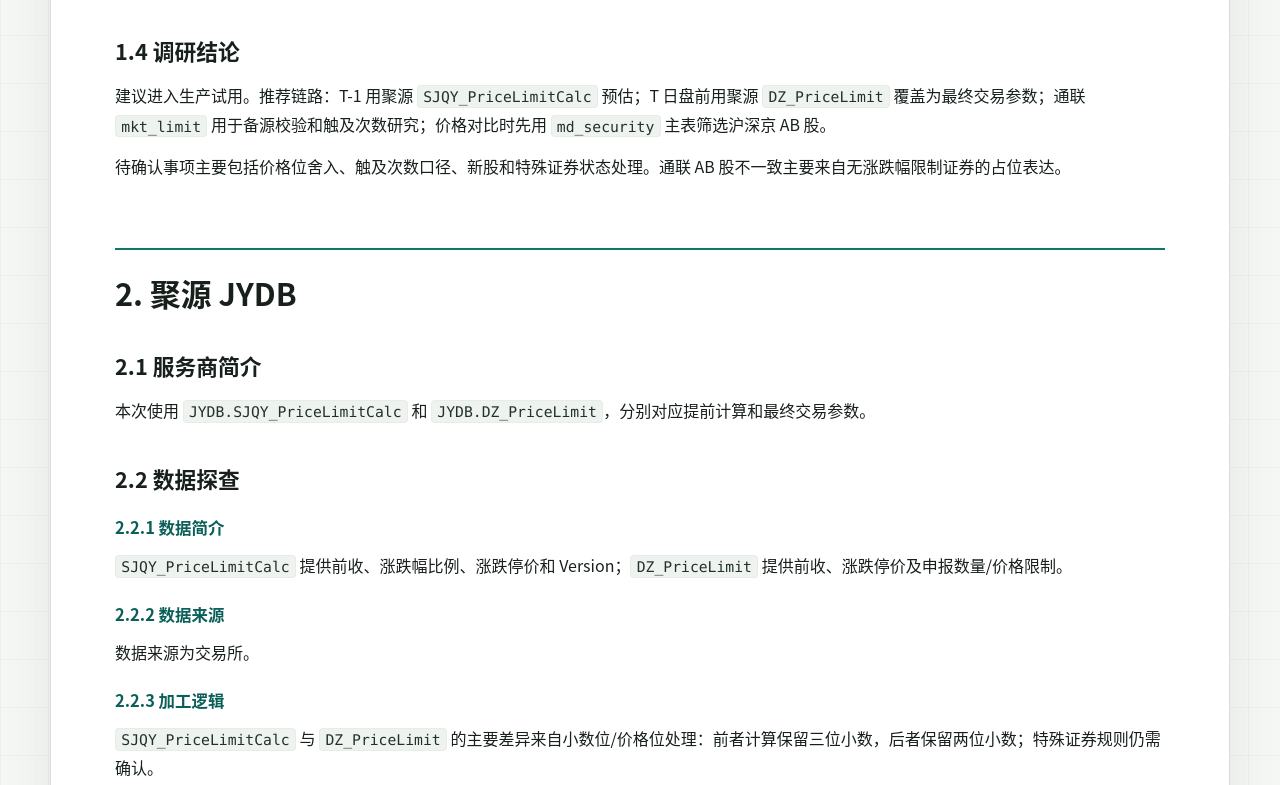
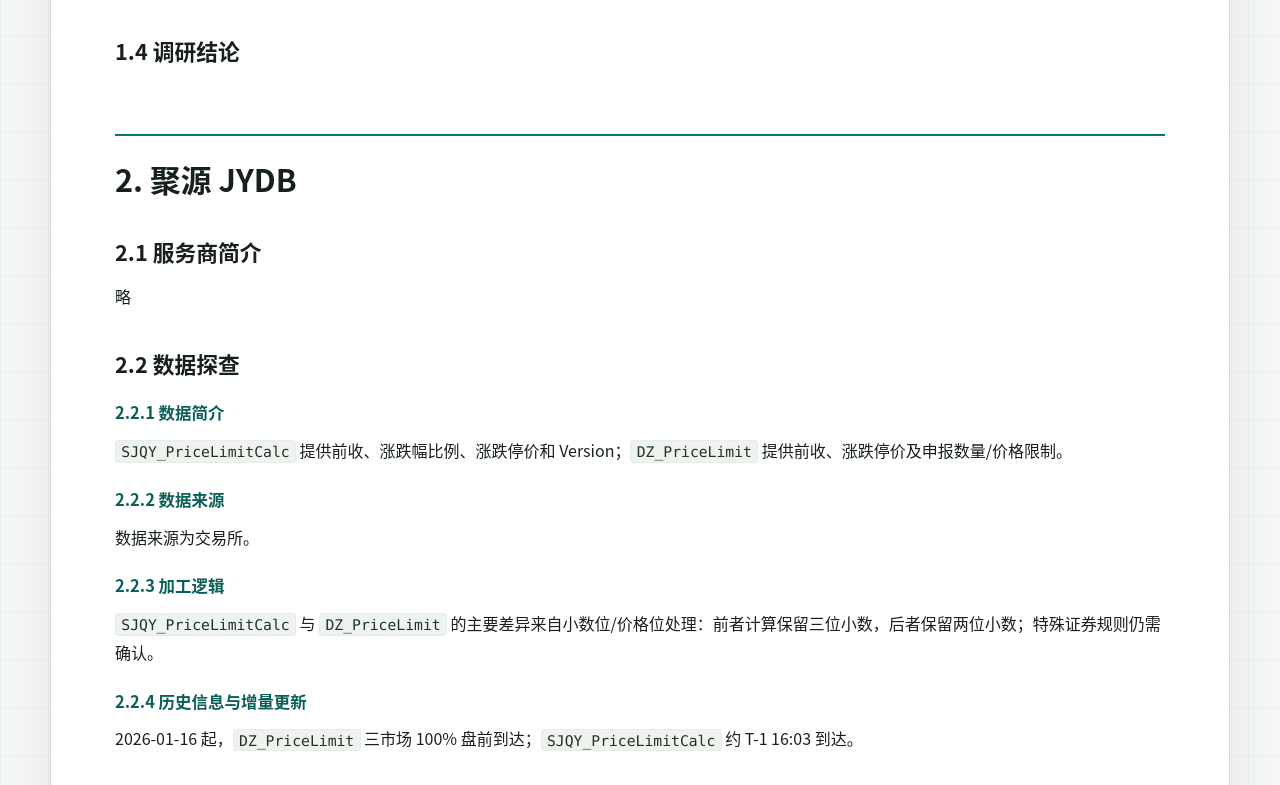
Before and after one commit to odsbaron/pre, a plain HTML site: page index.html in a window 1280 px wide. Shown: the part 2365-3150 px from the top of the page. Drawn offline with Linux system fonts and the light colour scheme.

Commit message:
Clear report conclusions and simplify vendor intros

```diff
--- a/index.html
+++ b/index.html
@@ -297,11 +297,9 @@
 </tbody>
 </table>
 <h3 id="调研结论">1.4 调研结论</h3>
-<p>建议进入生产试用。推荐链路：T-1 用聚源 <code>SJQY_PriceLimitCalc</code> 预估；T 日盘前用聚源 <code>DZ_PriceLimit</code> 覆盖为最终交易参数；通联 <code>mkt_limit</code> 用于备源校验和触及次数研究；价格对比时先用 <code>md_security</code> 主表筛选沪深京 AB 股。</p>
-<p>待确认事项主要包括价格位舍入、触及次数口径、新股和特殊证券状态处理。通联 AB 股不一致主要来自无涨跌幅限制证券的占位表达。</p>
 <h2 id="聚源-jydb">2. 聚源 JYDB</h2>
 <h3 id="服务商简介">2.1 服务商简介</h3>
-<p>本次使用 <code>JYDB.SJQY_PriceLimitCalc</code> 和 <code>JYDB.DZ_PriceLimit</code>，分别对应提前计算和最终交易参数。</p>
+<p>略</p>
 <h3 id="数据探查">2.2 数据探查</h3>
 <h4 id="数据简介-1">2.2.1 数据简介</h4>
 <p><code>SJQY_PriceLimitCalc</code> 提供前收、涨跌幅比例、涨跌停价和 Version；<code>DZ_PriceLimit</code> 提供前收、涨跌停价及申报数量/价格限制。</p>
@@ -414,7 +412,7 @@
 <p>增量监控看 <code>sjqy_insert_time</code>：提前计算看 T-1 16:10，最终参数看 T 日 09:30。最晚到达时间：<code>SJQY_PriceLimitCalc</code> 为 16:06:40（T-1，对应 2026-06-12 交易日），<code>DZ_PriceLimit</code> 为 08:43:57（T 日）。</p>
 <h2 id="通联-datayes">3. 通联 datayes</h2>
 <h3 id="服务商简介-1">3.1 服务商简介</h3>
-<p>本次使用 <code>datayes.mkt_limit</code>，提供涨跌停价、前收和触及次数。</p>
+<p>略</p>
 <h3 id="数据探查-1">3.2 数据探查</h3>
 <h4 id="数据简介-2">3.2.1 数据简介</h4>
 <p><code>mkt_limit</code> 以证券-交易日为粒度，核心字段为涨跌停价、前收、触及次数、更新时间和本地入库时间。</p>
```
